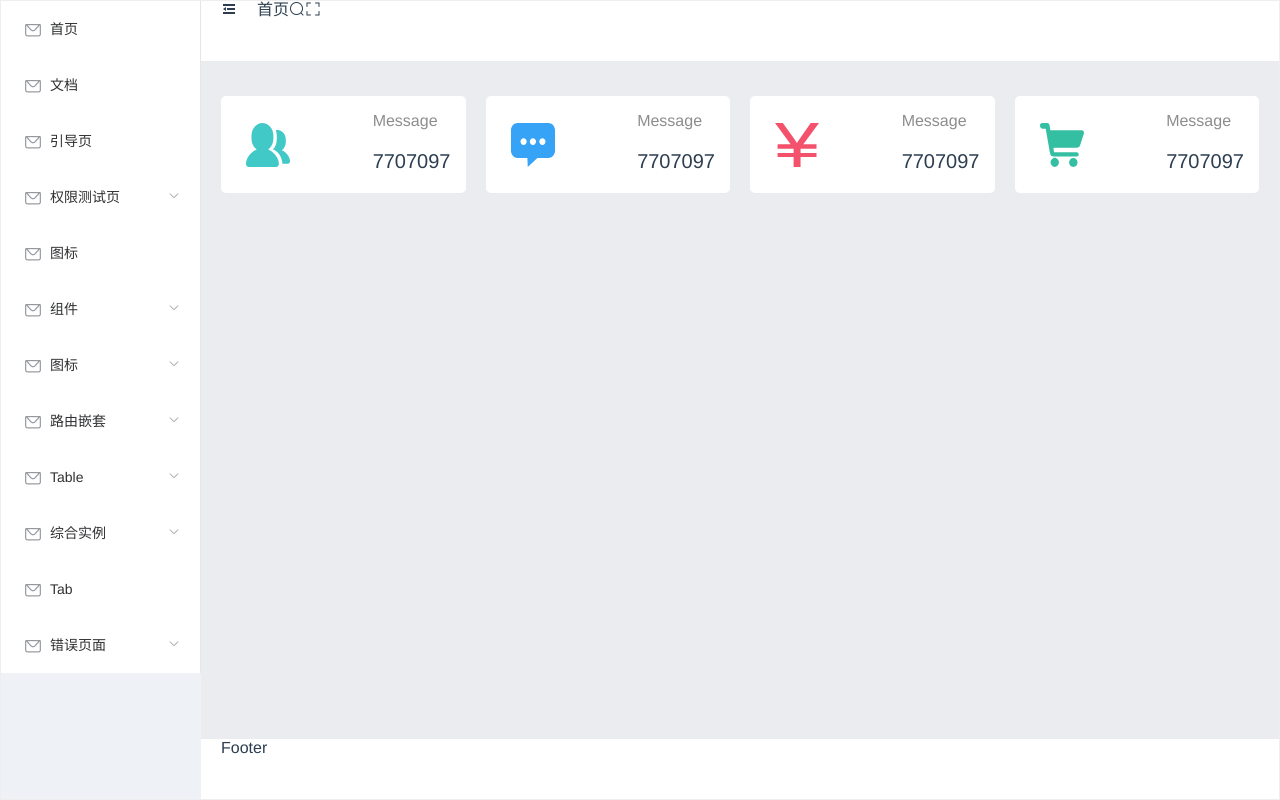
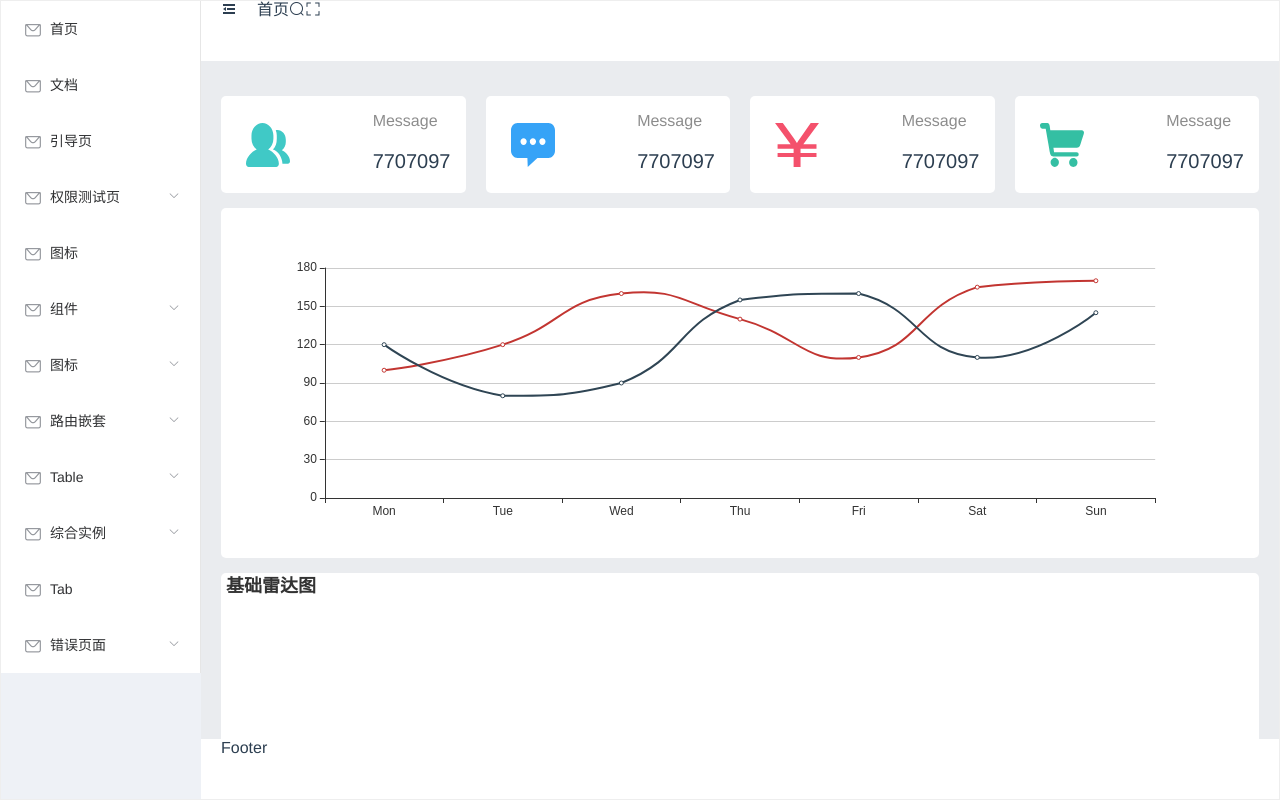
Before and after one commit to since123/vue-admin, a Vue app in the folder vue-admin/: page /#/dashboard in a window 1280 px wide. Built offline with nearby package versions, Linux system fonts and the light colour scheme.

Commit message:
rader charts

```diff
--- a/vue-admin/src/pages/Dashboard.vue
+++ b/vue-admin/src/pages/Dashboard.vue
@@ -125,7 +125,14 @@
                         </div>
                     </el-col>
                 </el-row>
-                  <div id="myChart" style="{width: 100%; height: 350px}"></div>
+                <div class='chart-line'>
+                  <div id="smoothed-line" class="smoothed-line"></div>
+                </div>
+                <div class="chart-radar">
+                  <div id="basic-radar" class="basic-radar"></div>
+                  <!-- <div id="basic-radar" class="basic-radar"></div>
+                  <div id="basic-radar" class="basic-radar"></div> -->
+                </div>
             </el-main>
             <el-footer>Footer</el-footer>
         </el-container>
@@ -136,9 +143,8 @@
 export default {
   methods: {
     drawLine () {
-      console.log('1')
-      let myChart = this.$echarts.init(document.getElementById('myChart'))
-      myChart.setOption({
+      let smoothedLine = this.$echarts.init(document.getElementById('smoothed-line'))
+      smoothedLine.setOption({
         xAxis: {
           type: 'category',
           data: ['Mon', 'Tue', 'Wed', 'Thu', 'Fri', 'Sat', 'Sun']
@@ -146,17 +152,69 @@ export default {
         yAxis: {
           type: 'value'
         },
-        series: [{
+        series: [
+          {
             data: [100, 120, 160, 140, 110, 165, 170],
             type: 'line',
             smooth: true
+          },
+          {
+            data: [120, 80, 90, 155, 160, 110, 145],
+            type: 'line',
+            smooth: true
+          }
+        ]
+      })
+    },
+    drawBasicRader () {
+      let basicRadar = this.$echarts.init(document.getElementById('basic-radar'))
+      basicRadar.setOption({
+        title: {
+          text: '基础雷达图'
+        },
+        tooltip: {},
+        rader: {
+          name: {
+            textStyle: {
+              color: '#fff',
+              backgroundColor: '#999',
+              borderRadius: 3,
+              padding: [3, 5]
+            }
+          },
+          indicator: [
+            { name: 'Sales', max: 6500 },
+            {name: 'ninistration', max: 16000},
+            {name: 'Techology', max: 30000},
+            {name: 'Customer Support', max: 38000},
+            {name: 'Developme', max: 52000},
+            {name: 'Marketing', max: 25000}
+          ]
+        },
+        series: [{
+          name: '预算 vs 开销 vs 期望',
+          type: 'radar',
+          data: [
+            {
+              value: [4300, 10000, 28000, 35000, 50000, 19000],
+              name: '预算分配（Allocated Budget）'
+            },
+            {
+              value: [5000, 14000, 22000, 30000, 21000, 18000],
+              name: '期望开销（Expected Spending）'
+            },
+            {
+              value: [3000, 11000, 28000, 42000, 10000, 22000],
+              name: '实际开销（Actual Spending）'
+            }
+          ]
         }]
       })
+    }
   },
   mounted () {
-      console.log('1')
     this.drawLine()
-    }
+    this.drawBasicRader()
   }
 }
 </script>
@@ -229,4 +287,22 @@ export default {
     .svg-icon-mount {
       font-size: 20px;
     }
+    .chart-line {
+      padding-top: 15px;
+    }
+    .smoothed-line {
+      width: 100%;
+      height: 350px;
+      background-color: #fff;
+      border-radius: 5px;
+    }
+    .chart-radar {
+      padding-top: 15px;
+    }
+    .basic-radar {
+      width: 100%;
+      height: 350px;
+      background-color: #fff;
+      border-radius: 5px;
+    }
 </style>
```
Lines whose indentation alone changed are shown as unchanged.
